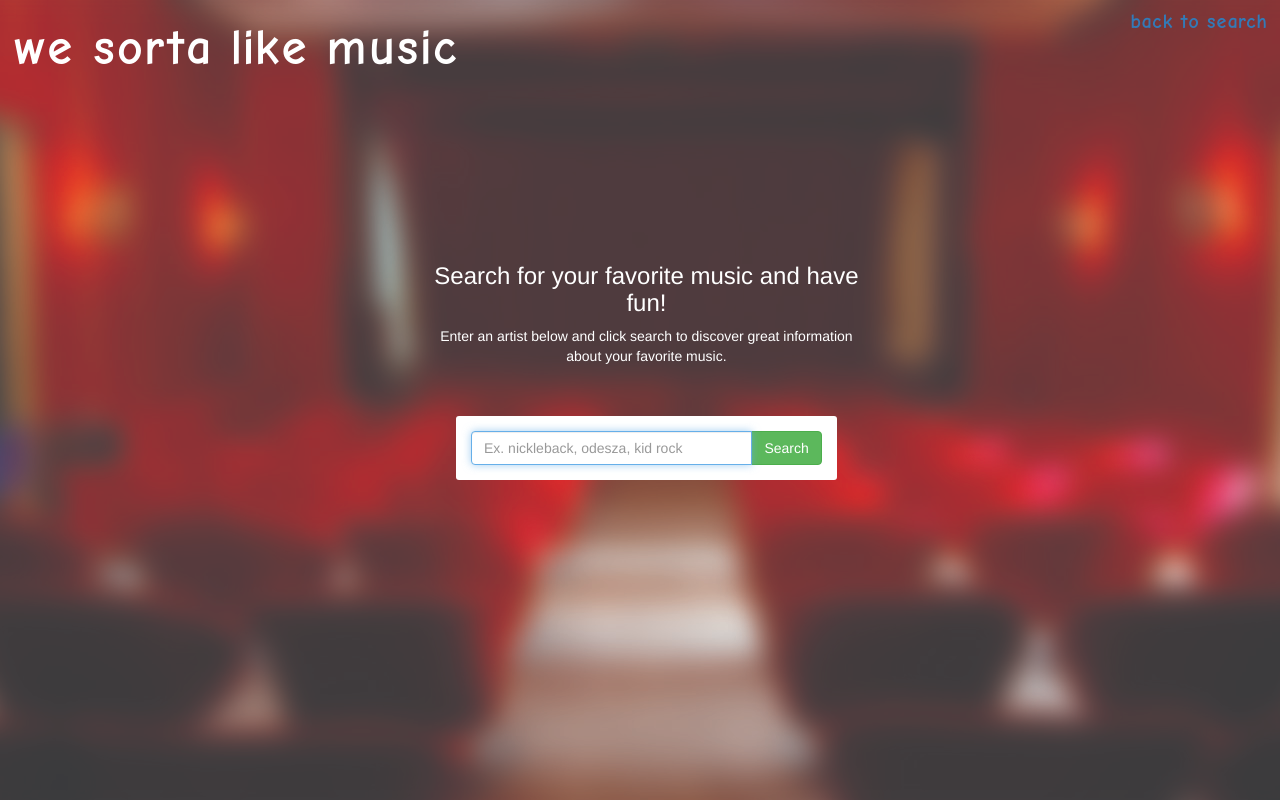
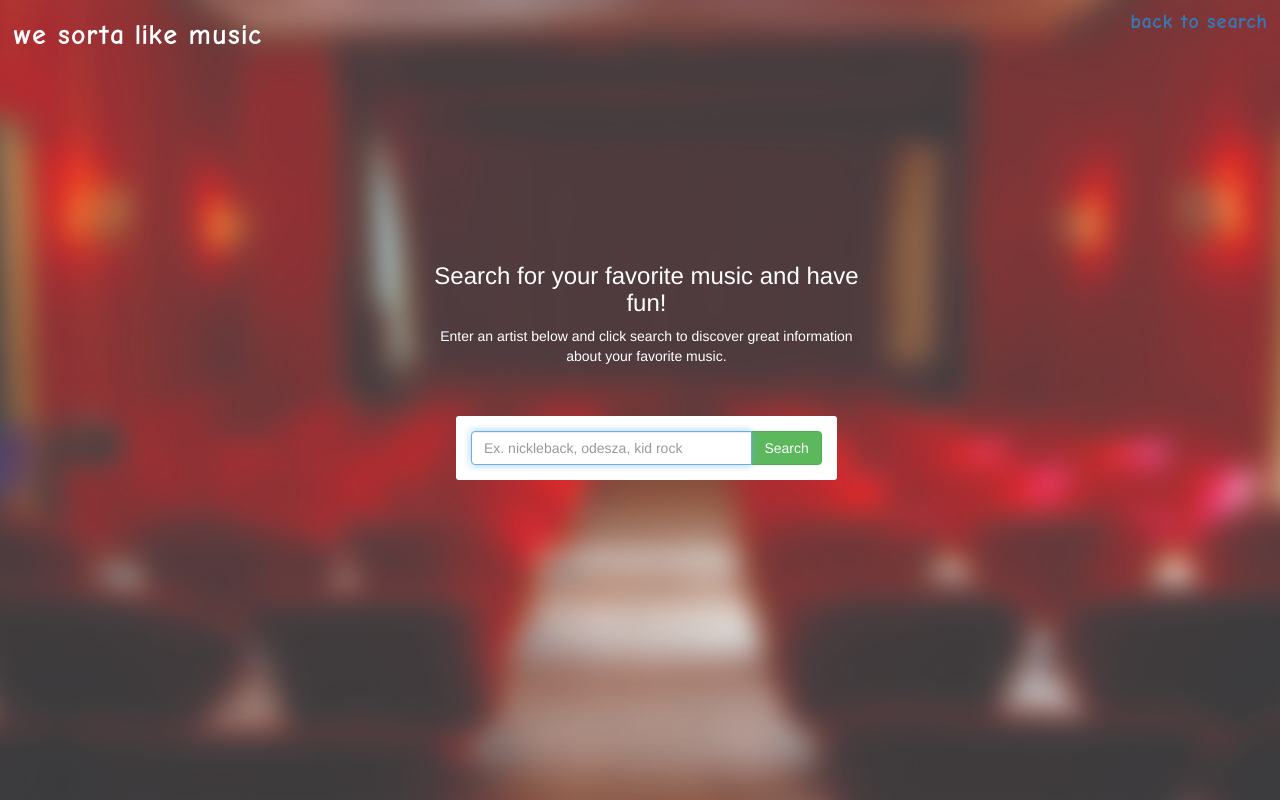
Before and after one commit to ehelbig1/albumApp, an Angular app: page / in a window 1280 px wide. Built offline with nearby package versions, Linux system fonts and the light colour scheme.

Commit message:
changes to css

```diff
--- a/src/app/app.component.css
+++ b/src/app/app.component.css
@@ -14,10 +14,12 @@
   left: 1%;
   color: white;
   font-family: Custom Font;
+  height: 20%;
+  width: 25%;
 }
 
 .logo h3{
-    font-size: 50px;
+    font-size: 200%;
 }
 
 .newSearch{
@@ -25,8 +27,11 @@
   right: 1%;
   color: white;
   font-family: Custom Font;
+  text-align: right;
   top: .9%;
   font-size: 20px;
+  height: 20%;
+  width: 20%;
 }
 
 .newSearch a:visited{
@@ -49,8 +54,6 @@
   width: 85%;
   margin: auto;
 }
-
-
 
 #albums{
   position: fixed;
@@ -77,6 +80,7 @@
 
 .info-modal{
   background: rgba(0, 0, 0, .7);
+  background-size: cover;
   position: absolute;
   top: 10%;
   left: 25%;
--- a/src/app/app.component.html
+++ b/src/app/app.component.html
@@ -4,7 +4,7 @@
           <h3>we sorta like music</h3>
       </div>
       <div class="newSearch" (click)="newSearch()">
-          <p><a href="#" >back to search</a></p>
+          <p><a href="#">back to search</a></p>
       </div>
       <div *ngIf="searchable" class="text-center search">
           <h3>Search for your favorite music and have fun!</h3>
```
